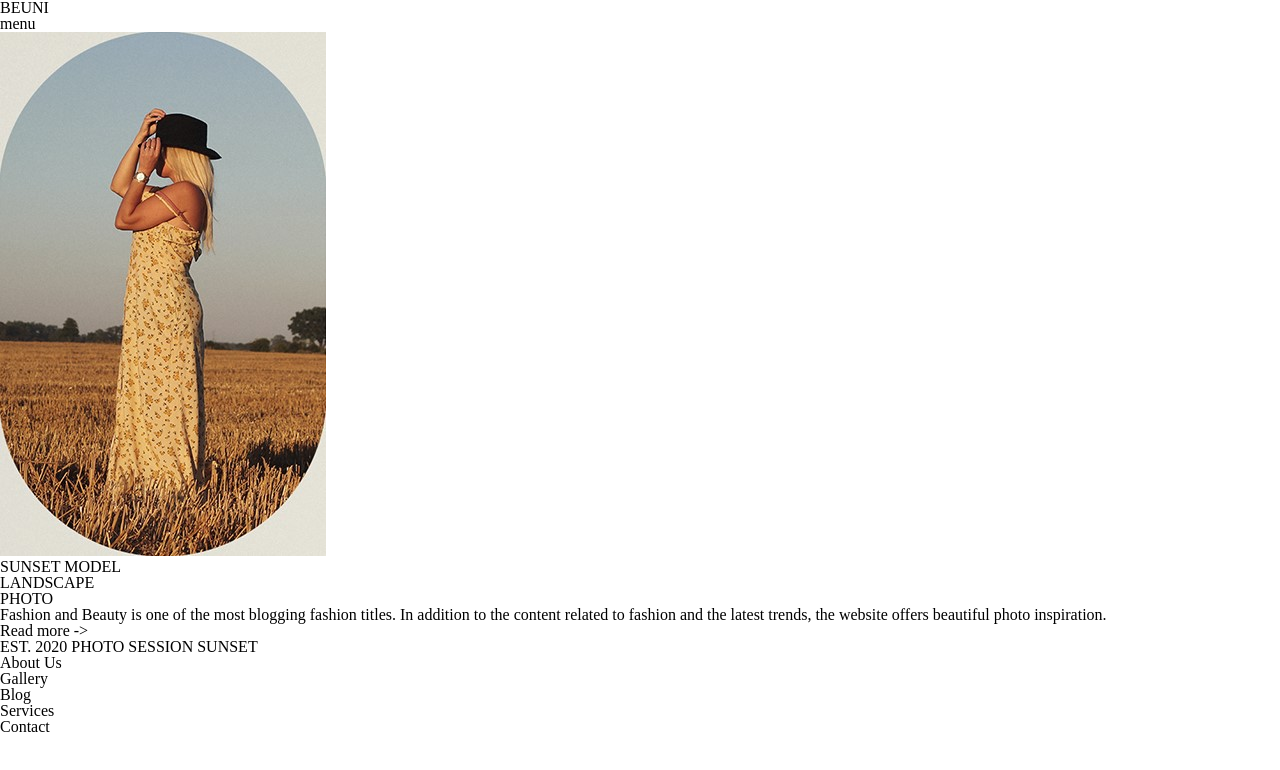
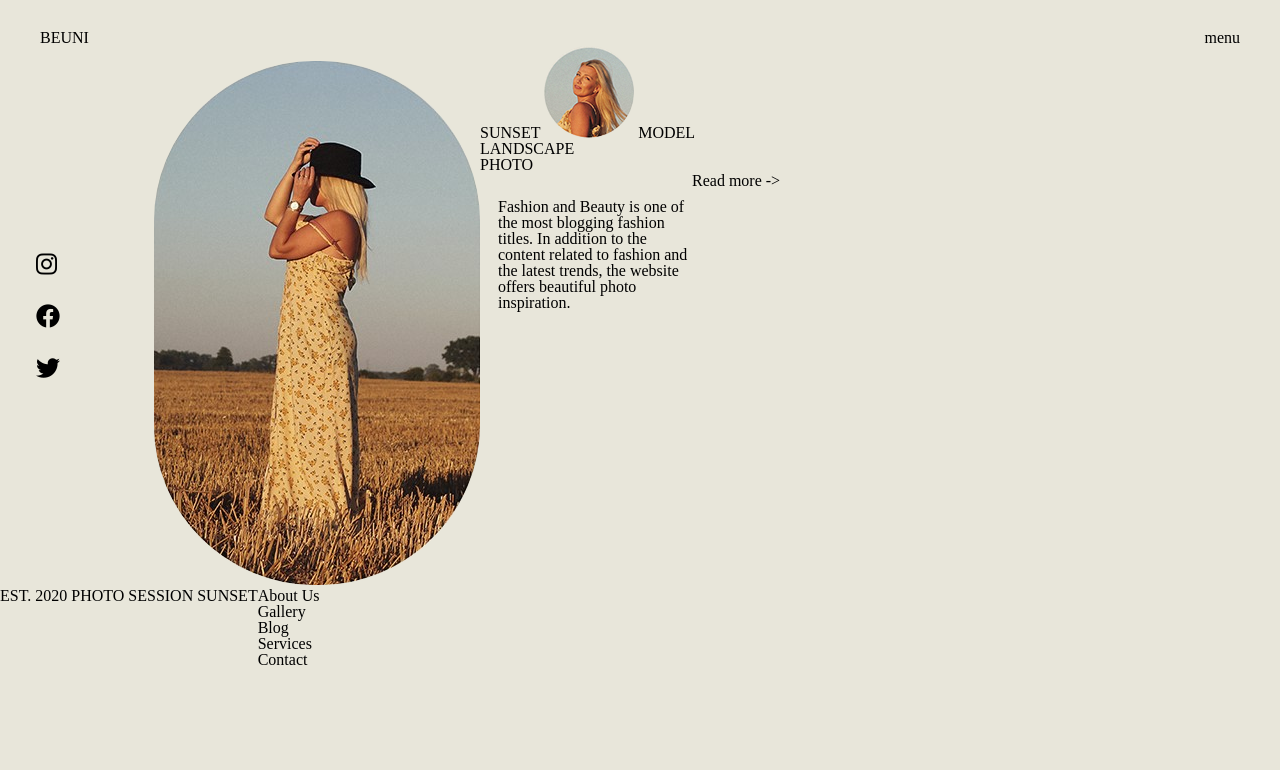
Before and after one commit to muffafa/figma-tasarim-odevi, a plain HTML site: page index.html in a window 1280 px wide. Drawn offline with nearby package versions, Linux system fonts and the light colour scheme; a web font is replaced by a local one.

Commit message:
upper(main) footer ve fontlar kaldı

```diff
--- a/css/style.css
+++ b/css/style.css
@@ -0,0 +1,116 @@
+*
+{
+box-sizing: border-box;
+}
+
+@font-face { font-family: Mart; src: url(./fonts/Mart.ttf); }
+@font-face { font-family: Aligrah-SemiBold; src: url(./fonts/Aligrah-SemiBold.ttf); }
+
+body{
+    background-color: #E8E6DA;
+}
+
+/*Header*/
+header{
+    display: flex;
+    justify-content: center;
+}
+
+.header-content{
+    margin-top: 30px;
+    width: 1200px;
+
+    display: flex;
+    justify-content: space-between;
+}
+
+header > h2 {
+    font-family: Aligrah-SemiBold;
+    font-size: 16px;
+}
+
+/*Main*/
+main{
+    display: flex;
+    justify-content: center;
+}
+
+.container{
+    width: 1280px;
+    display: flex;
+}
+
+.main-left{
+    display: flex;
+}
+
+.main-right{
+    display: flex;
+    flex-direction: column;
+
+    padding-right: 100px;
+}
+
+/*main-left*/
+.media-content{
+    width: 96px;
+
+    display: flex;
+    justify-content: center;
+    align-items: center;
+}
+
+.social-media{
+    height: 120px;
+    display: flex;
+    flex-direction: column;
+    justify-content: space-between;
+}
+
+.social-media > a{
+    all: unset;
+    cursor: pointer;
+}
+
+.model-photo{
+    margin-left: 58px ;
+    margin-top: 15px;
+}
+
+.model-photo > img {
+    border-radius: 160px;
+}
+
+/*main-right*/
+
+/*upper*/
+.model-photo-sm > img{
+    border-radius: 45px;
+}
+
+/*lower*/
+.lower{
+    display: flex;
+}
+
+.info-text{
+    width: 194px;
+
+    margin-top: 26px;
+    margin-left: 18px;
+}
+
+.info-text > p{
+    font-family: Mart;
+}
+
+/*Footer*/
+footer{
+    display: flex;
+    justify-content: center;
+}
+
+.footer-content{
+    width: 1280px;
+    display: flex;
+}
--- a/index.html
+++ b/index.html
@@ -12,6 +12,10 @@
         integrity="sha512-NmLkDIU1C/C88wi324HBc+S2kLhi08PN5GDeUVVVC/BVt/9Izdsc9SVeVfA1UZbY3sHUlDSyRXhCzHfr6hmPPw=="
         crossorigin="anonymous" referrerpolicy="no-referrer" />
 
+    <link rel="stylesheet" href="https://cdnjs.cloudflare.com/ajax/libs/font-awesome/6.0.0/css/all.min.css"
+        integrity="sha512-9usAa10IRO0HhonpyAIVpjrylPvoDwiPUiKdWk5t3PyolY1cOd4DSE0Ga+ri4AuTroPR5aQvXU9xC6qOPnzFeg=="
+        crossorigin="anonymous" referrerpolicy="no-referrer" />
+
     <!-- içerden import -->
     <link rel="stylesheet" href="./css/style.css">
 
@@ -19,23 +23,25 @@
 
 <body>
     <header>
+        <div class="header-content">
             <h2>BEUNI</h2>
             <div class="hamburger-menu">menu</div>
+        </div>
     </header>
     <main>
         <div class="container">
             <section class="main-left">
                 <div class="media-content">
                     <div class="social-media">
-                        <div class="instagram">
-
-                        </div>
-                        <div class="facebook">
-
-                        </div>
-                        <div class="twitter">
-
-                        </div>
+                        <a href="https://www.instagram.com/" target="_blank" class="instagram">
+                            <i class="fab fa-instagram fa-xl"></i>
+                        </a>
+                        <a href="https://www.facebook.com/" target="_blank" class="facebook">
+                            <i class="fab fa-facebook fa-xl"></i>
+                        </a>
+                        <a href="https://twitter.com/" target="_blank" class="twitter">
+                            <i class="fab fa-twitter fa-xl"></i>
+                        </a>
                     </div>
                 </div>
                 <div class="model-photo">
@@ -43,9 +49,12 @@
                 </div>
             </section>
             <section class="main-right">
-                <div class="right-margin">
                 <section class="upper">
-                        <h1>SUNSET MODEL</h1>
+                    <h1>SUNSET
+                        <span class="model-photo-sm">
+                            <img src="./img/figma_small.jpg" alt="Model Photo">
+                        </span>
+                        MODEL</h1>
                     <h2>LANDSCAPE</h2>
                     <h2>PHOTO</h2>
                 </section>
@@ -64,7 +73,6 @@
                         Read more ->
                     </div>
                 </section>
-                </div>
             </section>
         </div>
     </main>
```
Also changed, not shown: fonts/Aligarh-SemiBold.ttf (added), fonts/Mart.ttf (added), img/figma_small.jpg (added). Lines whose indentation alone changed are shown as unchanged.
